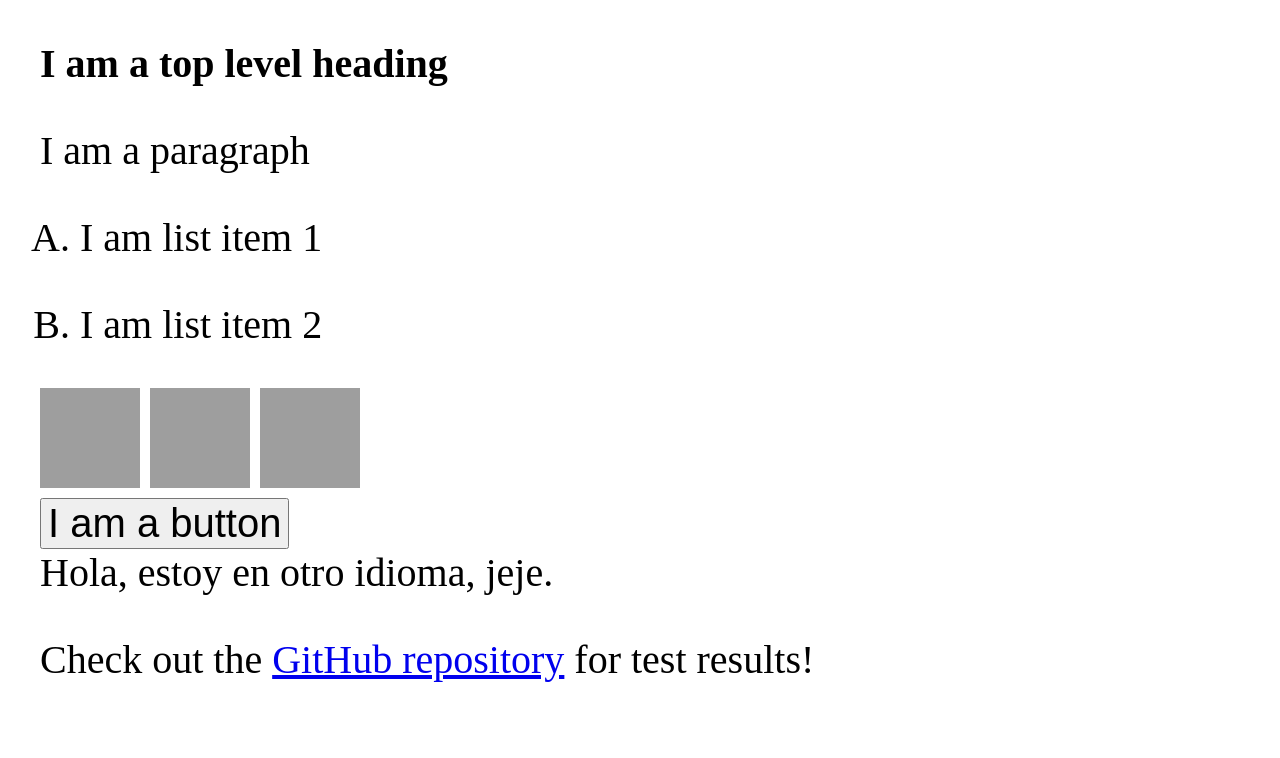
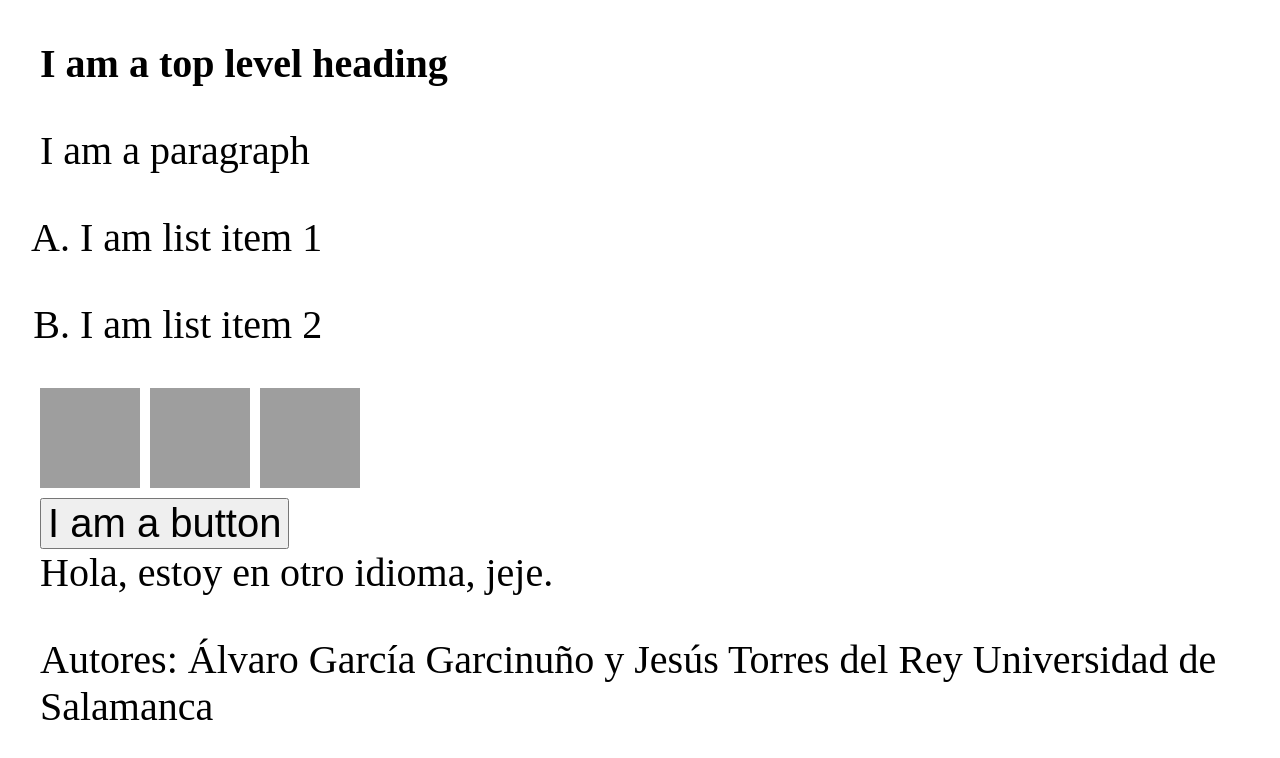
Before and after one commit to garciagarcinuno/usal-ms1, a plain HTML site: page index.html in a window 1280 px wide. Drawn offline with Linux system fonts and the light colour scheme; grey boxes are pictures that could not be loaded.

Commit message:
Update index to include authors' names.

```diff
--- a/index.html
+++ b/index.html
@@ -56,11 +56,8 @@
       <br />
       <span lang="es">Hola, estoy en otro idioma, jeje.</span>
       <p>
-        Check out the
-        <a href="https://github.com/xurxe/screenreader-multilanguage-experiment"
-          >GitHub repository</a
-        >
-        for test results!
+        Autores: Álvaro García Garcinuño y Jesús Torres del Rey
+        Universidad de Salamanca
       </p>
     </main>
   </body>
```
